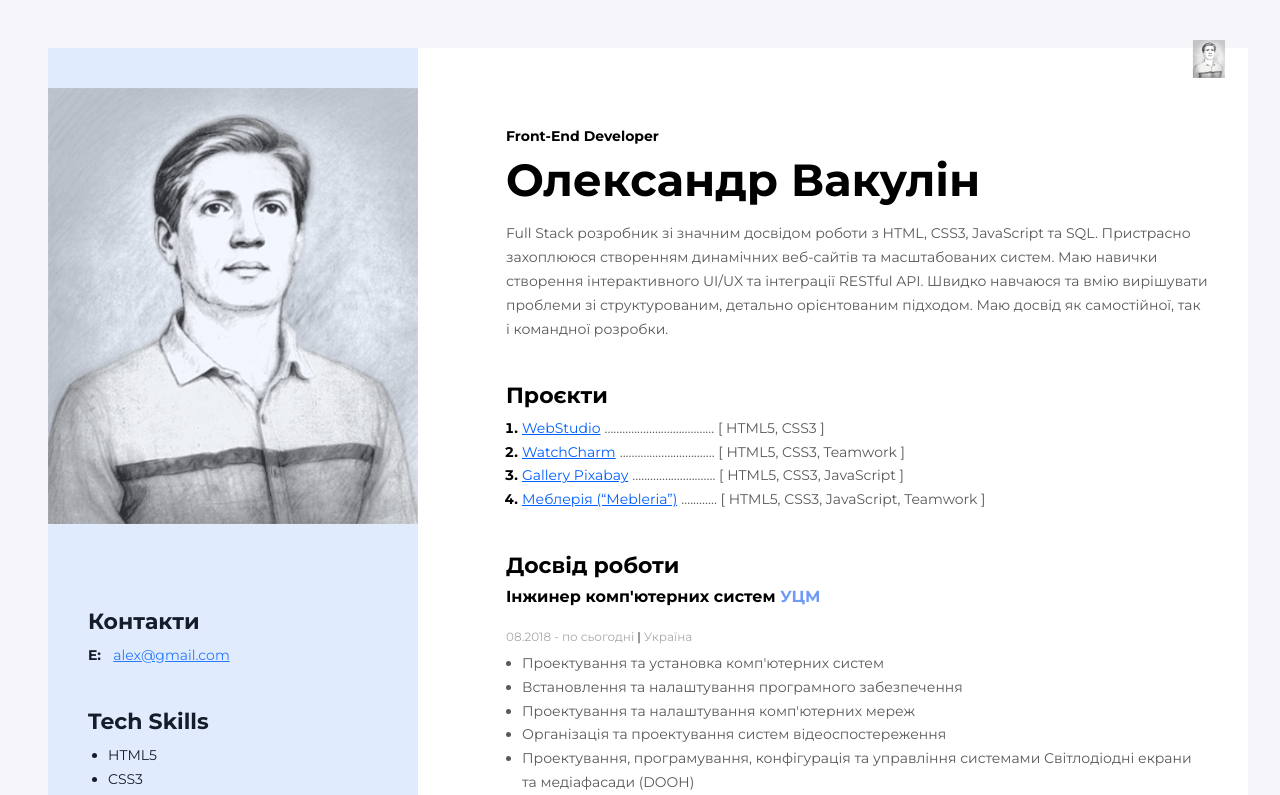
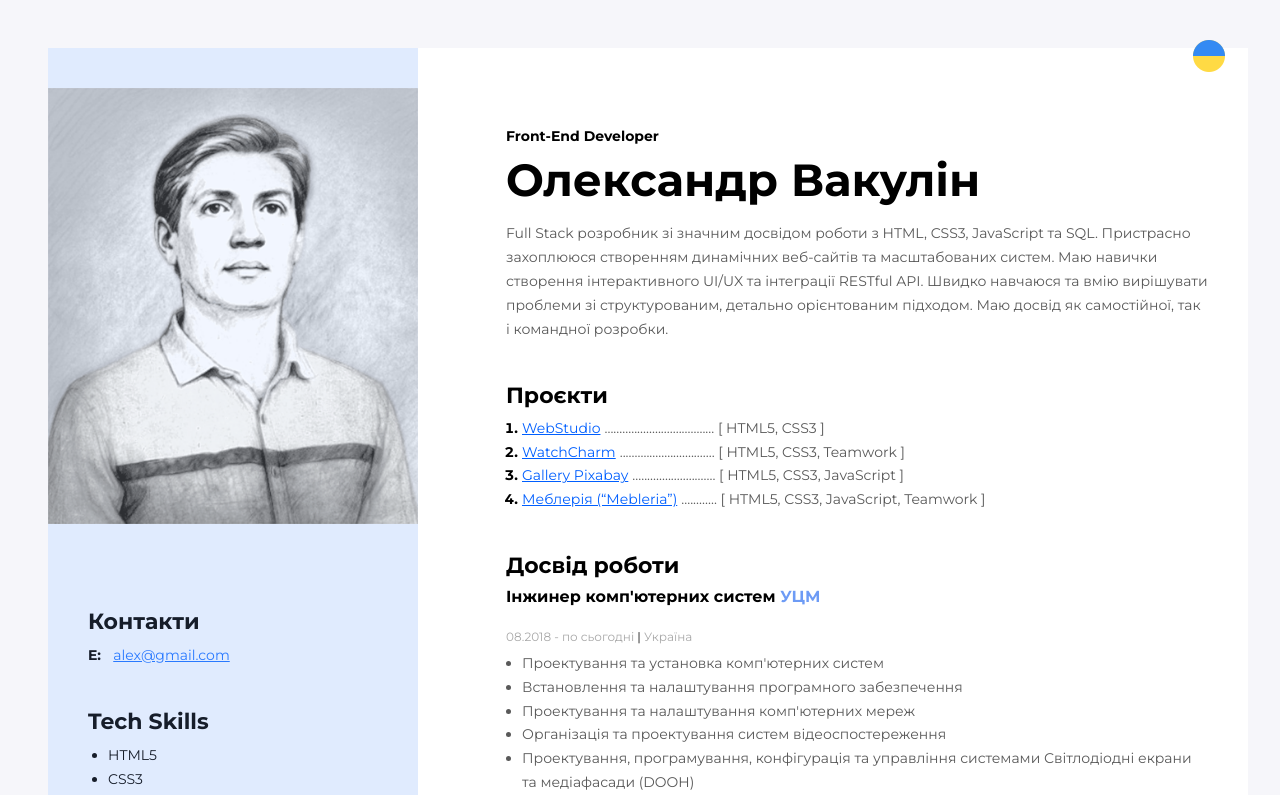
Before and after one commit to AlekS-V1/Resume, a plain HTML site: page resume_ua.html in a window 1280 px wide. Shown: the top 795 px of the page. Drawn offline with Linux system fonts and the light colour scheme.

```diff
--- a/resume_ua.html
+++ b/resume_ua.html
@@ -15,8 +15,8 @@
 
   <body>
     <div class="header">
-      <a href="index.html" class="langButton"
-        ><img src="/img/studio_resume.png" class="flag" alt="flagUA" width="32"
+      <a href="/index.html" class="langButton"
+        ><img src="/img/icon-ukraine.png" class="flag" alt="flagUA" width="32"
       /></a>
     </div>
     <!-- Wrapper (обгортка) -->
```
Also changed, not shown: index.html (+1 -1 lines).
